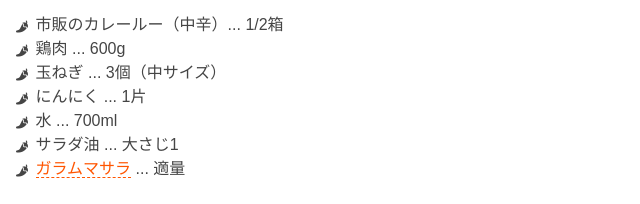
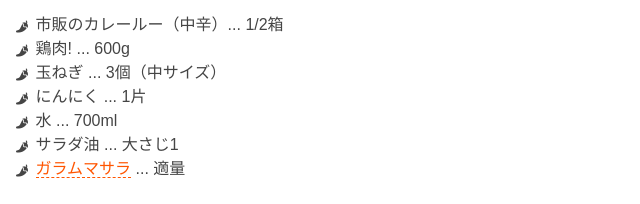
Before and after one commit to hou-rai3/Curry-Recipe, a plain HTML site: page index.html in a window 1280 px wide. Shown: the part 907-1111 px from the top of the page, 178-818 px from the left. Drawn offline with Linux system fonts and the light colour scheme; a web font is replaced by a local one.

```diff
--- a/index.html
+++ b/index.html
@@ -35,7 +35,7 @@
 
     <ul>
       <li>市販のカレールー（中辛）... 1/2箱</li>
-      <li>鶏肉 ... 600g</li>
+      <li>鶏肉! ... 600g</li>
       <li>玉ねぎ ... 3個（中サイズ）</li>
       <li>にんにく ... 1片</li>
       <li>水 ... 700ml</li>
```
